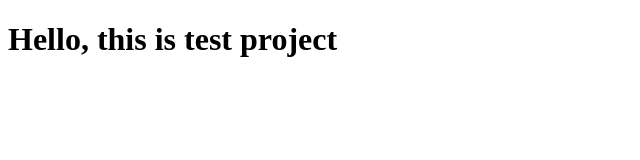
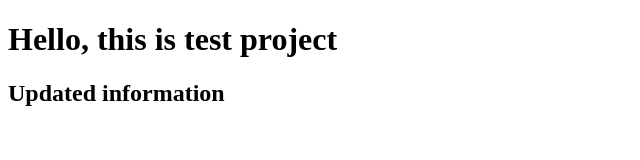
Before and after one commit to formatfirst/test-project, a plain HTML site: page index.html in a window 1280 px wide. Shown: the whole page, without its empty margins (0-640 px from the left). Drawn offline with Linux system fonts and the light colour scheme.

Commit message:
Updated things

```diff
--- a/index.html
+++ b/index.html
@@ -7,5 +7,6 @@
 </head>
 <body>
     <h1>Hello, this is test project</h1>
+    <h2>Updated information</h2>
 </body>
 </html>
```
